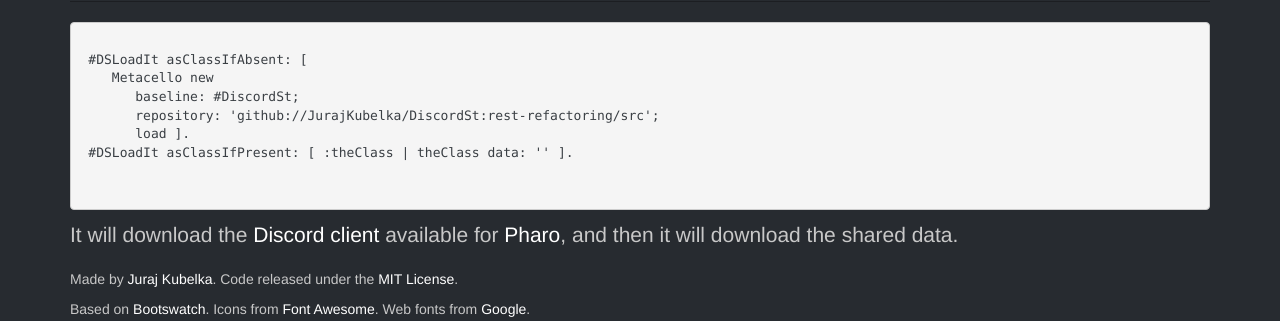
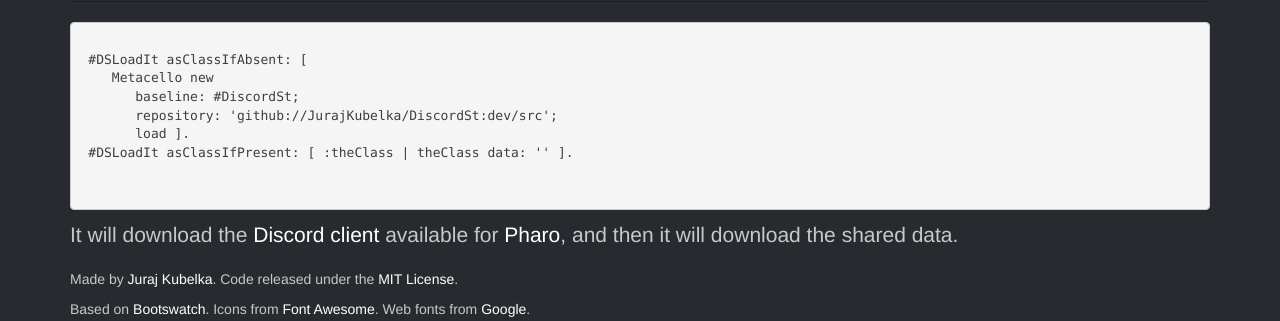
Before and after one commit to JurajKubelka/DiscordStImporter, a PHP site: page /v2/index.php in a window 1280 px wide. Shown: the part 318-639 px from the top of the page. Run offline with PHP 8.4, Linux system fonts and the light colour scheme; some libraries are stand-ins or nearby versions.

Commit message:
use dev branch

```diff
--- a/web/index.php
+++ b/web/index.php
@@ -57,7 +57,7 @@
 		<code>
  Metacello new
     baseline: #DiscordSt;
-    repository: 'github://JurajKubelka/DiscordSt:rest-refactoring/src';
+    repository: 'github://JurajKubelka/DiscordSt/src';
     load.
  #DSLoadCommand asClassIfPresent: [ :theClass | theClass type: '<?php
 	echo filter_input ( INPUT_GET, 'fuel', FILTER_SANITIZE_URL );
--- a/web/v2/index.php
+++ b/web/v2/index.php
@@ -58,7 +58,7 @@
  #DSLoadIt asClassIfAbsent: [
     Metacello new
        baseline: #DiscordSt;
-       repository: 'github://JurajKubelka/DiscordSt:rest-refactoring/src';
+       repository: 'github://JurajKubelka/DiscordSt:dev/src';
        load ].
  #DSLoadIt asClassIfPresent: [ :theClass | theClass data: '<?php
 	echo filter_input ( INPUT_GET, 'data', FILTER_SANITIZE_URL );
```
